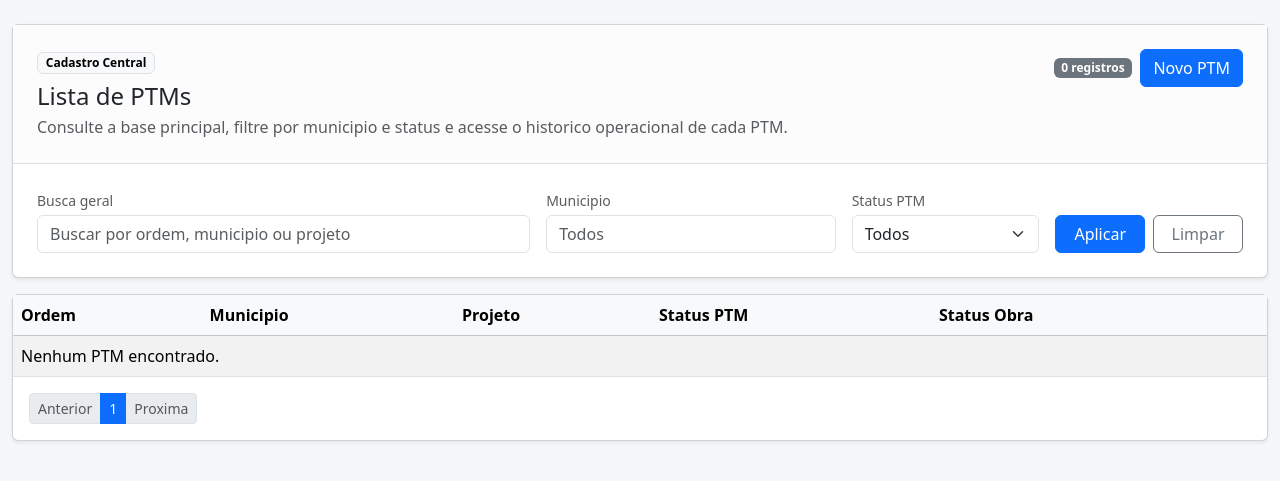
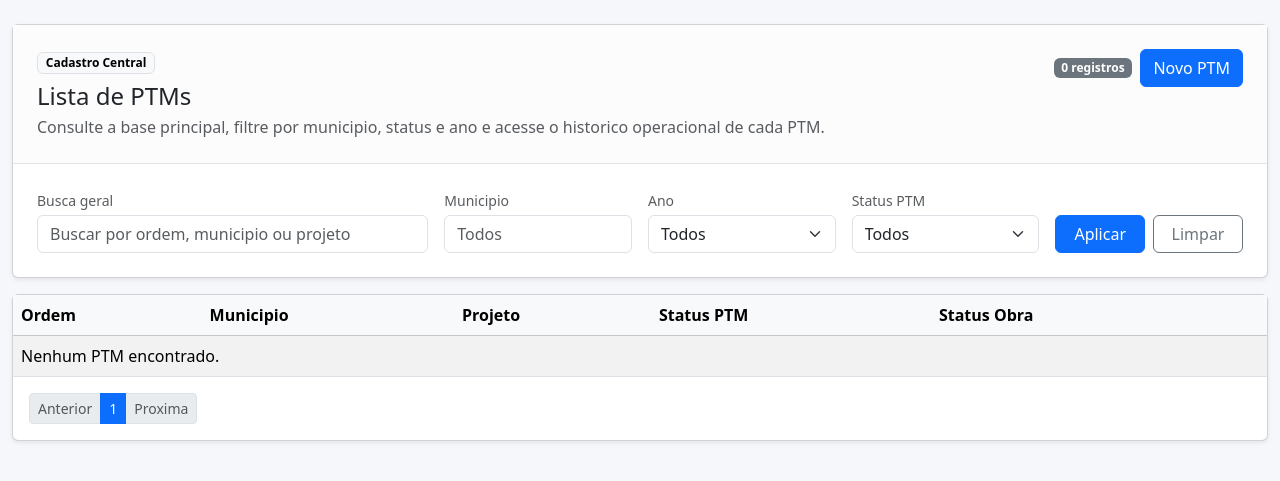
Before and after one commit to GibaTrindade/app_fem, a Django app: page / in a window 1280 px wide. Shown: the part 80-561 px from the top of the page. Run offline with Django 5.2, Linux system fonts and the light colour scheme; the visitor is signed in with stand-in values (Sample User, id 1); data that the repository does not hold is empty.

Commit message:
filtro de ano / emendas

```diff
--- a/ptms/views.py
+++ b/ptms/views.py
@@ -540,6 +540,13 @@ class PTMListView(ListView):
     context_object_name = "ptms"
     paginate_by = 20
 
+    ANO_FILTER_OPTIONS = [
+        ("2013", "2013"),
+        ("2014", "2014"),
+        ("2015", "2015"),
+        ("EMENDAS", "EMENDAS"),
+    ]
+
     def get_queryset(self):
         queryset = (
             PTM.objects.select_related("tipo_fem", "status_ptm_atual", "status_obra_atual", "secretaria")
@@ -548,6 +555,7 @@ class PTMListView(ListView):
         q = self.request.GET.get("q", "").strip()
         status = self.request.GET.get("status", "").strip()
         municipio = self.request.GET.get("municipio", "").strip()
+        ano = self.request.GET.get("ano", "").strip().upper()
 
         if q:
             q_norm = _normalize_text(q)
@@ -565,6 +573,10 @@ class PTMListView(ListView):
             municipio_norm = _normalize_text(municipio)
             ids = [item.id for item in queryset if municipio_norm in _normalize_text(item.municipio)]
             queryset = queryset.filter(id__in=ids)
+        if ano == "EMENDAS":
+            queryset = queryset.filter(ordem__startswith="E")
+        elif ano in {"2013", "2014", "2015"}:
+            queryset = queryset.filter(ordem__startswith=f"{ano}.")
         return queryset
 
     def get_context_data(self, **kwargs):
@@ -572,6 +584,7 @@ class PTMListView(ListView):
         context["status_options"] = (
             StatusPTM.objects.order_by("nome").values_list("id", "nome").distinct()
         )
+        context["ano_options"] = self.ANO_FILTER_OPTIONS
         context["can_create_ptm"] = self.request.user.is_superuser or bool(
             _allowed_municipios_for_user(self.request.user)
         )
--- a/templates/ptms/ptm_list.html
+++ b/templates/ptms/ptm_list.html
@@ -9,7 +9,7 @@
           <span class="badge text-bg-light border mb-2">Cadastro Central</span>
           <h1 class="h4 mb-1">Lista de PTMs</h1>
           <p class="text-muted mb-0">
-            Consulte a base principal, filtre por municipio e status e acesse o historico operacional de cada PTM.
+            Consulte a base principal, filtre por municipio, status e ano e acesse o historico operacional de cada PTM.
           </p>
         </div>
         <div class="d-flex align-items-center gap-2 flex-wrap">
@@ -22,13 +22,22 @@
     </div>
     <div class="p-4">
       <form method="get" class="row g-3">
-        <div class="col-12 col-lg-5">
+        <div class="col-12 col-lg-4">
           <label class="form-label small text-muted mb-1" for="id_q">Busca geral</label>
           <input class="form-control" id="id_q" type="text" name="q" placeholder="Buscar por ordem, municipio ou projeto" value="{{ request.GET.q }}">
         </div>
-        <div class="col-12 col-md-6 col-lg-3">
+        <div class="col-12 col-md-6 col-lg-2">
           <label class="form-label small text-muted mb-1" for="id_municipio">Municipio</label>
           <input class="form-control" id="id_municipio" type="text" name="municipio" placeholder="Todos" value="{{ request.GET.municipio }}">
+        </div>
+        <div class="col-12 col-md-6 col-lg-2">
+          <label class="form-label small text-muted mb-1" for="id_ano">Ano</label>
+          <select class="form-select" id="id_ano" name="ano">
+            <option value="">Todos</option>
+            {% for valor, label in ano_options %}
+              <option value="{{ valor }}" {% if request.GET.ano == valor %}selected{% endif %}>{{ label }}</option>
+            {% endfor %}
+          </select>
         </div>
         <div class="col-12 col-md-6 col-lg-2">
           <label class="form-label small text-muted mb-1" for="id_status">Status PTM</label>
@@ -85,7 +94,7 @@
       <ul class="pagination pagination-sm mb-0 flex-wrap">
         {% if page_obj.has_previous %}
           <li class="page-item">
-            <a class="page-link" href="?page={{ page_obj.previous_page_number }}&q={{ request.GET.q }}&municipio={{ request.GET.municipio }}&status={{ request.GET.status }}">Anterior</a>
+            <a class="page-link" href="?page={{ page_obj.previous_page_number }}&q={{ request.GET.q }}&municipio={{ request.GET.municipio }}&ano={{ request.GET.ano }}&status={{ request.GET.status }}">Anterior</a>
           </li>
         {% else %}
           <li class="page-item disabled"><span class="page-link">Anterior</span></li>
@@ -96,11 +105,11 @@
             <li class="page-item active" aria-current="page"><span class="page-link">{{ num }}</span></li>
           {% elif num >= page_obj.number|add:'-2' and num <= page_obj.number|add:'2' %}
             <li class="page-item">
-              <a class="page-link" href="?page={{ num }}&q={{ request.GET.q }}&municipio={{ request.GET.municipio }}&status={{ request.GET.status }}">{{ num }}</a>
+              <a class="page-link" href="?page={{ num }}&q={{ request.GET.q }}&municipio={{ request.GET.municipio }}&ano={{ request.GET.ano }}&status={{ request.GET.status }}">{{ num }}</a>
             </li>
           {% elif num == 1 or num == page_obj.paginator.num_pages %}
             <li class="page-item">
-              <a class="page-link" href="?page={{ num }}&q={{ request.GET.q }}&municipio={{ request.GET.municipio }}&status={{ request.GET.status }}">{{ num }}</a>
+              <a class="page-link" href="?page={{ num }}&q={{ request.GET.q }}&municipio={{ request.GET.municipio }}&ano={{ request.GET.ano }}&status={{ request.GET.status }}">{{ num }}</a>
             </li>
           {% elif num == page_obj.number|add:'-3' or num == page_obj.number|add:'3' %}
             <li class="page-item disabled"><span class="page-link">...</span></li>
@@ -109,7 +118,7 @@
 
         {% if page_obj.has_next %}
           <li class="page-item">
-            <a class="page-link" href="?page={{ page_obj.next_page_number }}&q={{ request.GET.q }}&municipio={{ request.GET.municipio }}&status={{ request.GET.status }}">Proxima</a>
+            <a class="page-link" href="?page={{ page_obj.next_page_number }}&q={{ request.GET.q }}&municipio={{ request.GET.municipio }}&ano={{ request.GET.ano }}&status={{ request.GET.status }}">Proxima</a>
           </li>
         {% else %}
           <li class="page-item disabled"><span class="page-link">Proxima</span></li>
```
